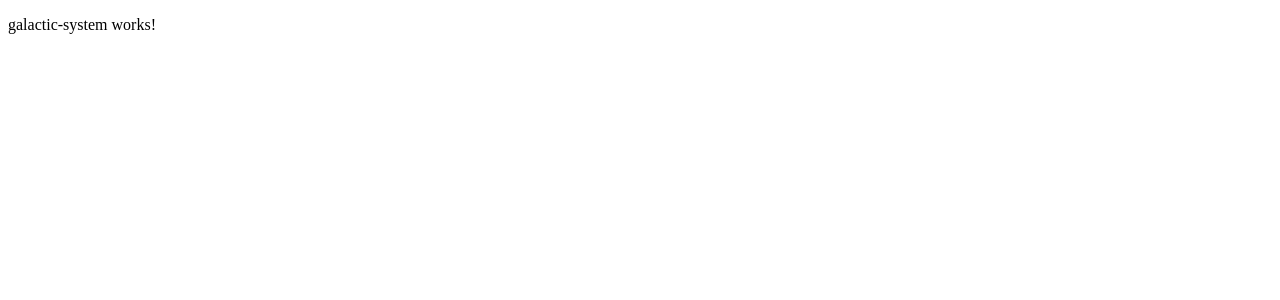
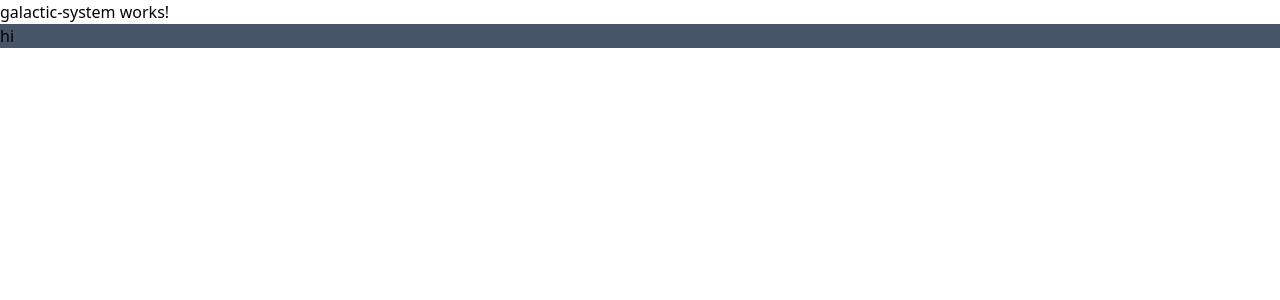
Before and after one commit to akankshhha/celestial-navigator, an Angular app: page / in a window 1280 px wide. Shown: the top 300 px of the page. Built offline with nearby package versions, Linux system fonts and the light colour scheme.

Commit message:
Added tailwind to the application, other baseic imports across components and setups.

```diff
--- a/package.json
+++ b/package.json
@@ -33,6 +33,7 @@
     "karma-coverage": "~2.2.0",
     "karma-jasmine": "~5.1.0",
     "karma-jasmine-html-reporter": "~2.1.0",
+    "tailwindcss": "^3.4.1",
     "typescript": "~5.3.2"
   }
 }
--- a/src/app/components/celestial-body/celestial-body.component.html
+++ b/src/app/components/celestial-body/celestial-body.component.html
@@ -1 +1 @@
-<p>celestial-body works!</p>
+<h1 class="bg-slate-600">hi</h1>
--- a/src/app/components/galactic-system/galactic-system.component.html
+++ b/src/app/components/galactic-system/galactic-system.component.html
@@ -1 +1,3 @@
 <p>galactic-system works!</p>
+
+<app-celestial-body></app-celestial-body>
--- a/src/app/components/galactic-system/galactic-system.component.ts
+++ b/src/app/components/galactic-system/galactic-system.component.ts
@@ -1,9 +1,10 @@
 import { Component } from '@angular/core';
+import { CelestialBodyComponent } from '../celestial-body/celestial-body.component';
 
 @Component({
   selector: 'app-galactic-system',
   standalone: true,
-  imports: [],
+  imports: [CelestialBodyComponent],
   templateUrl: './galactic-system.component.html',
   styleUrl: './galactic-system.component.css'
 })
--- a/src/styles.css
+++ b/src/styles.css
@@ -1 +1,3 @@
-/* You can add global styles to this file, and also import other style files */
+@tailwind base;
+@tailwind components;
+@tailwind utilities;
--- /dev/null
+++ b/tailwind.config.js
@@ -0,0 +1,8 @@
+/** @type {import('tailwindcss').Config} */
+module.exports = {
+  content: ["./src/**/*.{html,ts}"],
+  theme: {
+    extend: {},
+  },
+  plugins: [],
+}
```
Also changed, not shown: 1 other file (tests, documents, lock files or other folders).
